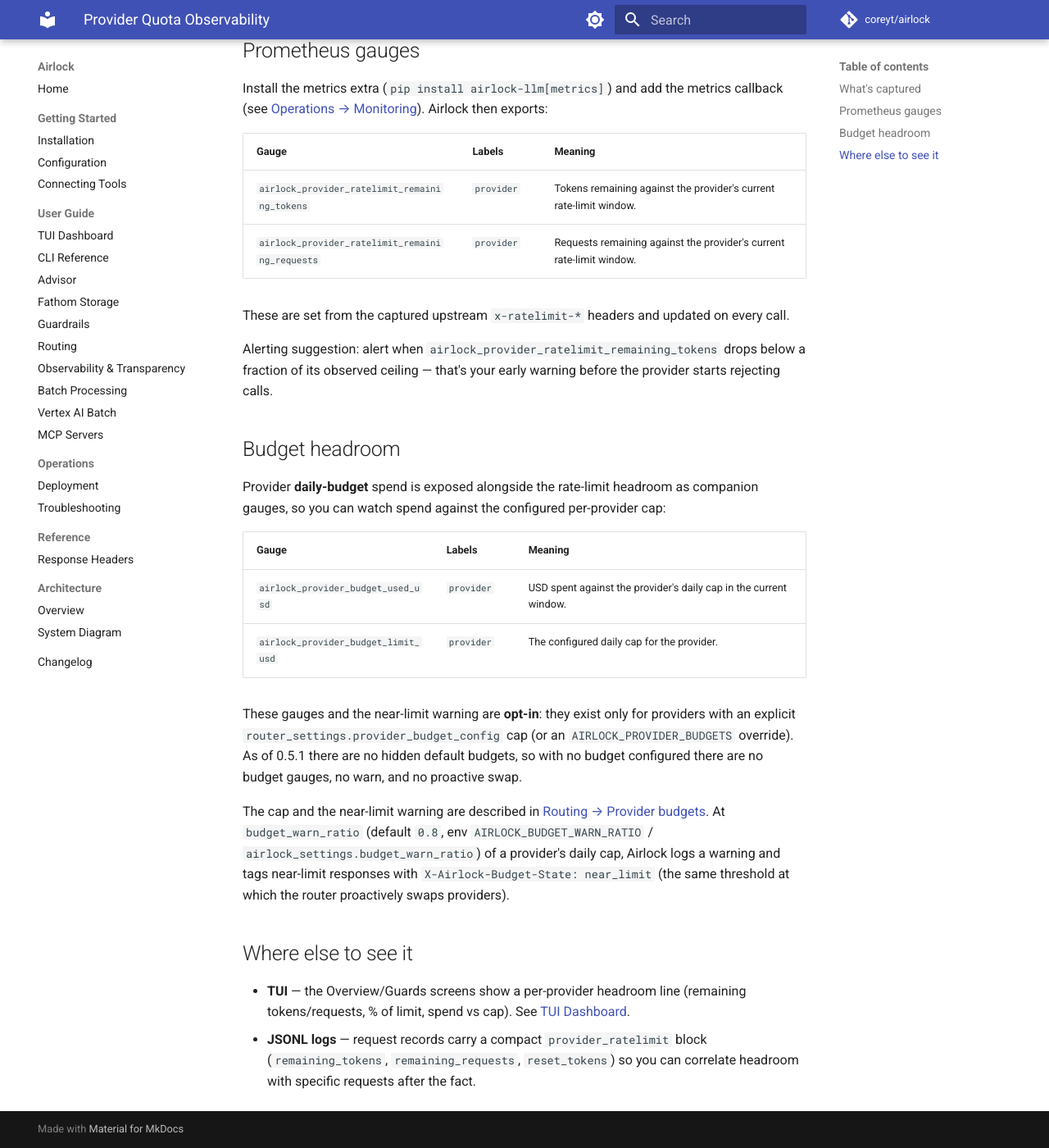
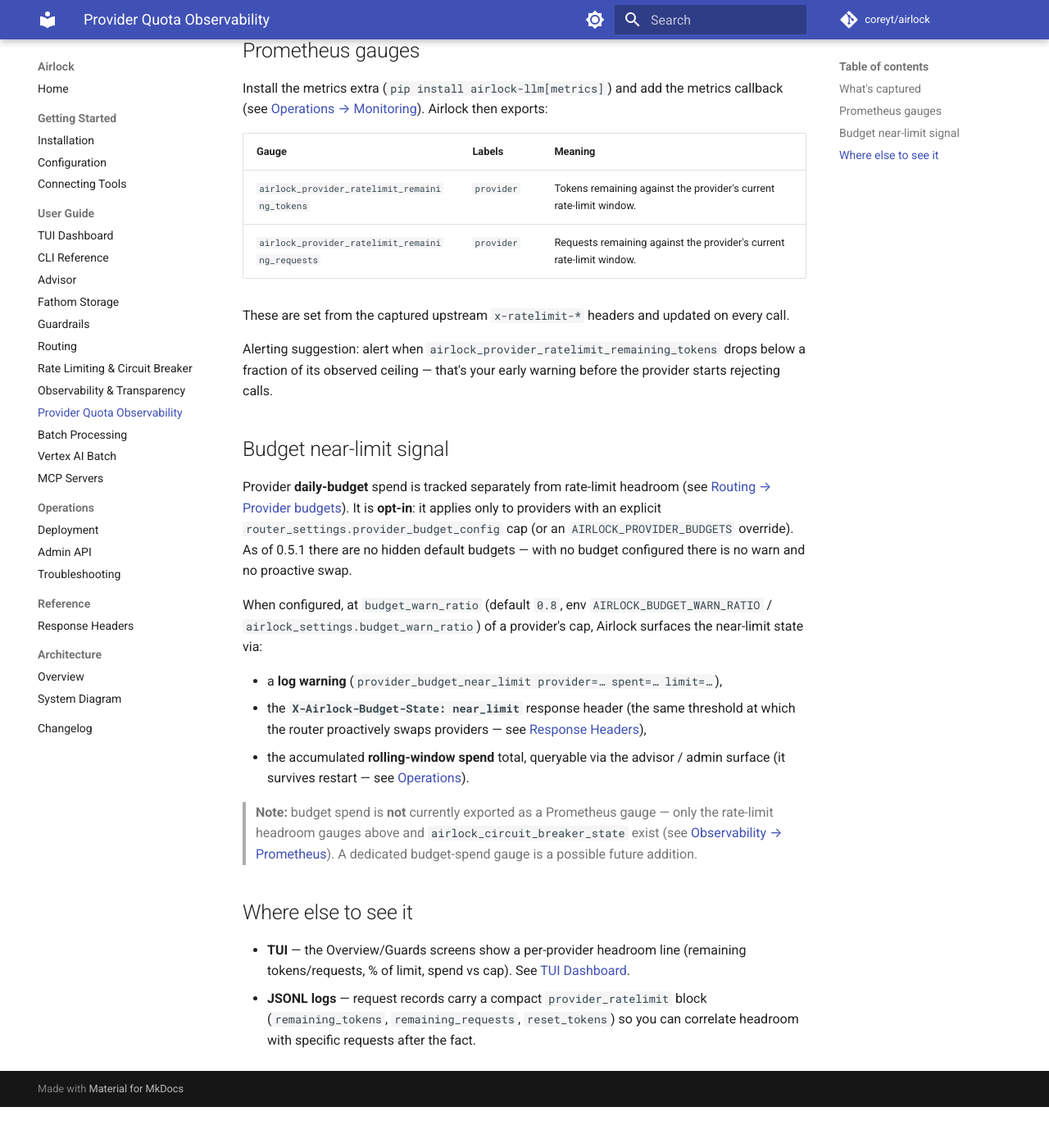
Before and after one commit to coreyt/airlock, an MkDocs documentation site: the page built from docs/guide/provider-observability.md, in a window 1280 px wide and 1400 px high, scrolled down 555 px. Shown: the whole window at 82% size. Built offline with MkDocs 1.6.1 and Material for MkDocs 9.7.7, drawn with Linux system fonts in a browser that asks for light colours; comment, search, counter and statistics services are not loaded; after the commit the page ends 1905 px from its top, so only the background shows below that.

Commit message:
docs: whole-tree reconciliation to HEAD (0.5.0 train) + fix doc-infra drift + version consistency
Closes the docs-epoch gap (8a2c332 → HEAD) across the 0.5.0 work, plus the pre-existing
doc-infra drift:
- mkdocs nav: added the 3 orphan guides (rate-limiting, provider-observability, admin-api);
  fixed the broken #x-airlock-model-override anchor in response-headers.md → #protection-state-headers.
  `mkdocs build --strict` now clean.
- observability.md: replaced the single-metric mention with the full exported Prometheus
  metric table (verified against airlock/callbacks/metrics.py).
- provider-observability.md: CORRECTED a doc-vs-code contradiction — the
  airlock_provider_budget_used_usd / _limit_usd gauges do NOT exist; budget near-limit is
  surfaced via log + X-Airlock-Budget-State header + advisor/admin spend. Flagged a budget-gauge
  gap as a possible future addition.
- cli.md: added missing flags from --help (tui --daemon; post --skip-storage/--skip-guardrails/
  --no-color/-v/--timeout; dogfood --shell/--master-key).
- configuration.md: documented the files_settings and batch_profile config blocks.
- airlock/callbacks/tracing.py: OTel tracer version 0.3.1 → 0.5.1 (missed in the release bump;
  check-version-consistency.py now passes).

Claude-Session: https://claude.ai/code/session_018ToMPATopGhe6tfkBK2UTp

```diff
--- a/docs/guide/provider-observability.md
+++ b/docs/guide/provider-observability.md
@@ -36,27 +36,28 @@ Alerting suggestion: alert when `airlock_provider_ratelimit_remaining_tokens` dr
 below a fraction of its observed ceiling — that's your early warning before the
 provider starts rejecting calls.
 
-## Budget headroom
+## Budget near-limit signal
 
-Provider **daily-budget** spend is exposed alongside the rate-limit headroom as
-companion gauges, so you can watch spend against the configured per-provider cap:
+Provider **daily-budget** spend is tracked separately from rate-limit headroom (see
+[Routing → Provider budgets](routing.md#provider-budgets)). It is **opt-in**: it applies
+only to providers with an explicit `router_settings.provider_budget_config` cap (or an
+`AIRLOCK_PROVIDER_BUDGETS` override). As of 0.5.1 there are no hidden default budgets — with
+no budget configured there is no warn and no proactive swap.
 
-| Gauge | Labels | Meaning |
-|---|---|---|
-| `airlock_provider_budget_used_usd` | `provider` | USD spent against the provider's daily cap in the current window. |
-| `airlock_provider_budget_limit_usd` | `provider` | The configured daily cap for the provider. |
+When configured, at `budget_warn_ratio` (default `0.8`, env `AIRLOCK_BUDGET_WARN_RATIO` /
+`airlock_settings.budget_warn_ratio`) of a provider's cap, Airlock surfaces the near-limit
+state via:
 
-These gauges and the near-limit warning are **opt-in**: they exist only for providers
-with an explicit `router_settings.provider_budget_config` cap (or an
-`AIRLOCK_PROVIDER_BUDGETS` override). As of 0.5.1 there are no hidden default budgets, so
-with no budget configured there are no budget gauges, no warn, and no proactive swap.
+- a **log warning** (`provider_budget_near_limit provider=… spent=… limit=…`),
+- the **`X-Airlock-Budget-State: near_limit`** response header (the same threshold at which
+  the router proactively swaps providers — see [Response Headers](../reference/response-headers.md)),
+- the accumulated **rolling-window spend** total, queryable via the advisor / admin surface
+  (it survives restart — see [Operations](../operations.md#provider-spend-durability-across-restart)).
 
-The cap and the near-limit warning are described in
-[Routing → Provider budgets](routing.md#provider-budgets). At `budget_warn_ratio`
-(default `0.8`, env `AIRLOCK_BUDGET_WARN_RATIO` / `airlock_settings.budget_warn_ratio`) of
-a provider's daily cap, Airlock logs a warning and tags near-limit responses with
-`X-Airlock-Budget-State: near_limit` (the same threshold at which the router proactively
-swaps providers).
+> **Note:** budget spend is **not** currently exported as a Prometheus gauge — only the
+> rate-limit headroom gauges above and `airlock_circuit_breaker_state` exist (see
+> [Observability → Prometheus](observability.md)). A dedicated budget-spend gauge is a
+> possible future addition.
 
 ## Where else to see it
 
--- a/mkdocs.yml
+++ b/mkdocs.yml
@@ -52,12 +52,15 @@ nav:
       - Fathom Storage: guide/fathom-storage.md
       - Guardrails: guide/guardrails.md
       - Routing: guide/routing.md
+      - Rate Limiting & Circuit Breaker: guide/rate-limiting.md
       - Observability & Transparency: guide/observability.md
+      - Provider Quota Observability: guide/provider-observability.md
       - Batch Processing: guide/batch.md
       - Vertex AI Batch: guide/vertex-batch.md
       - MCP Servers: guide/mcp-servers.md
   - Operations:
       - Deployment: operations.md
+      - Admin API: guide/admin-api.md
       - Troubleshooting: troubleshooting.md
   - Reference:
       - Response Headers: reference/response-headers.md
```
Also changed, not shown: docs/getting-started/configuration.md (+31 -0 lines), docs/guide/cli.md (+16 -3 lines), docs/guide/observability.md (+15 -4 lines), docs/reference/response-headers.md (+1 -1 lines), 1 other file.
